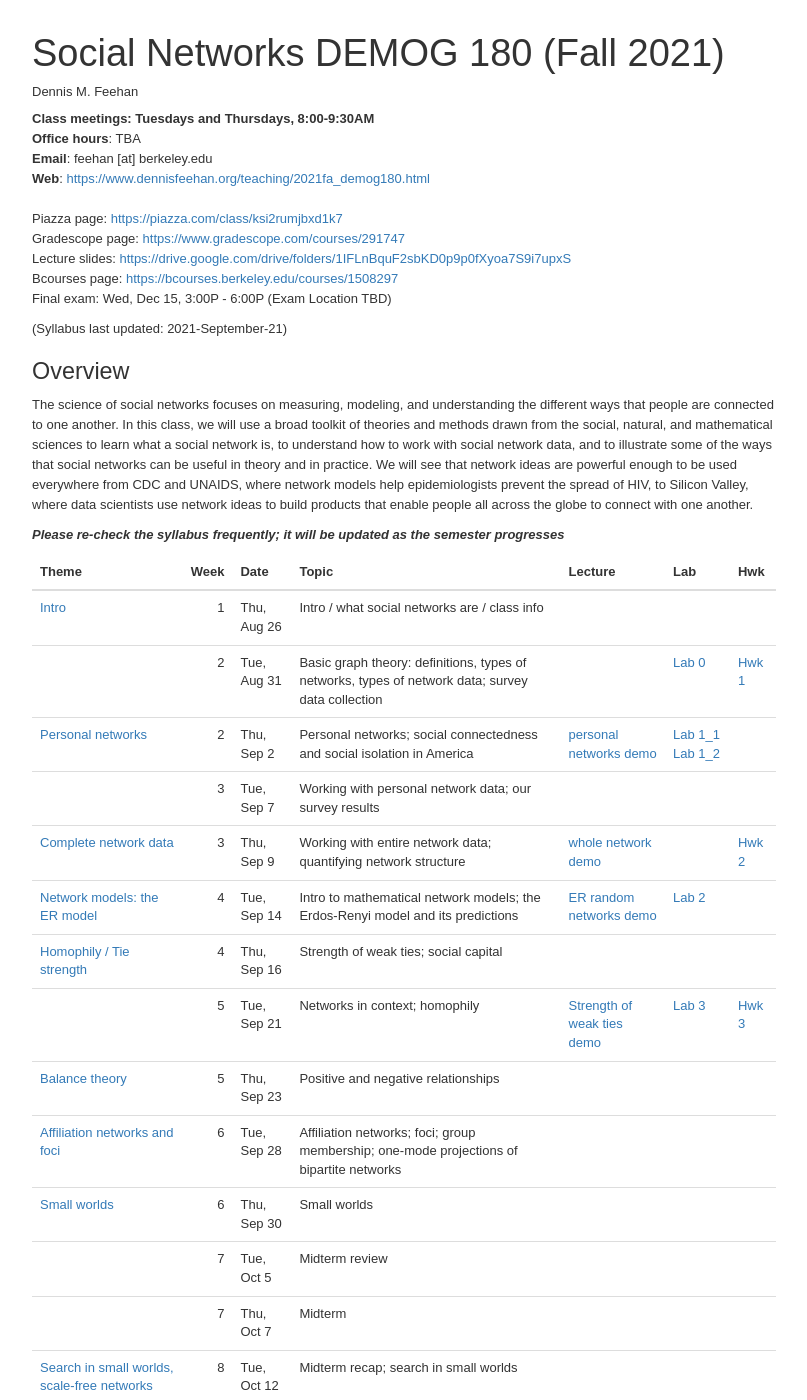
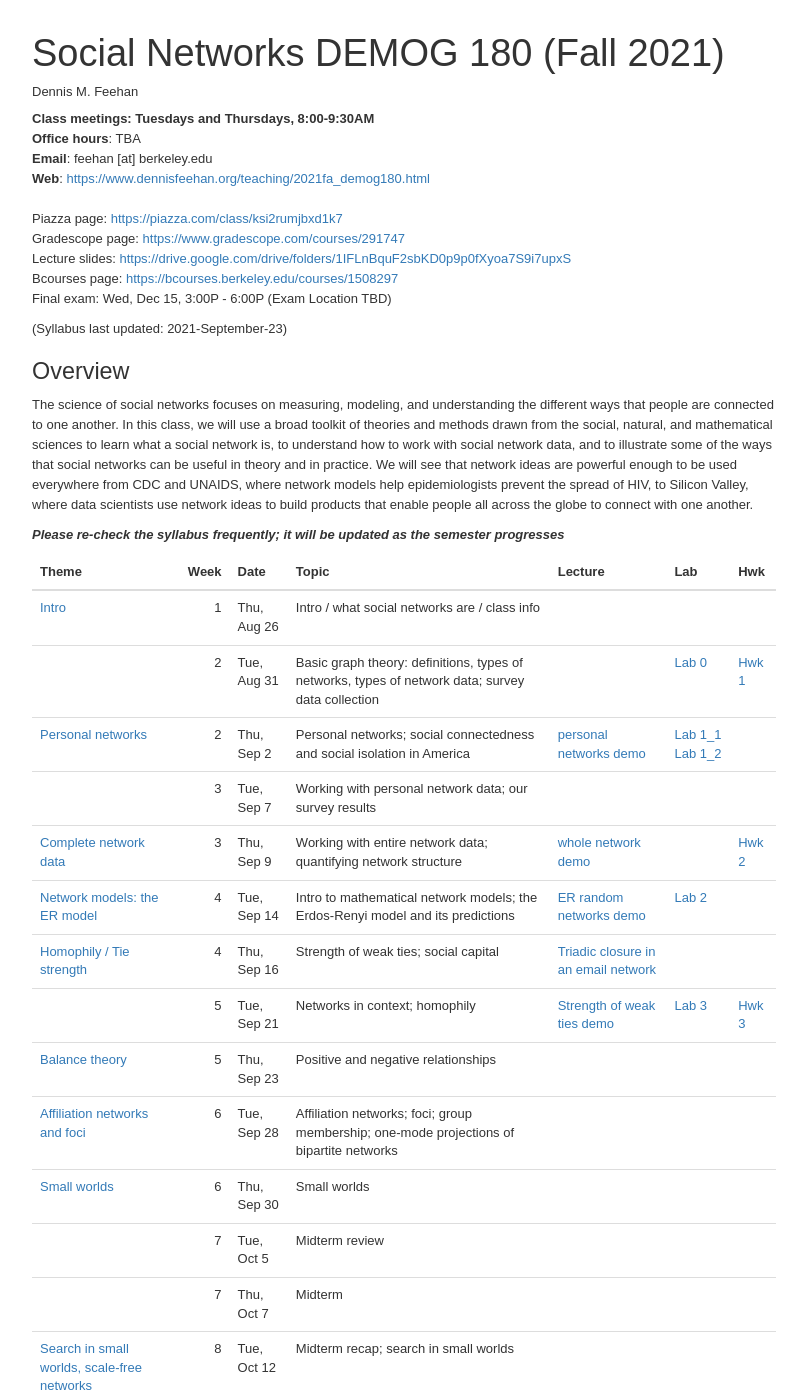
Before and after one commit to dfeehan/dfeehan.github.io, a Jekyll site: the page teaching/2021fa_demog180.html, which Jekyll copies as it is, in a window 1280 px wide and 1400 px high. Shown: the whole window, without its empty margins (236-1043 px from the left). Built offline with Jekyll 4.4.1, drawn with Linux system fonts in a browser that asks for light colours.

Commit message:
triadic closure lecture demo

```diff
--- a/teaching/2021fa_demog180.html
+++ b/teaching/2021fa_demog180.html
@@ -194,7 +194,7 @@
 Gradescope page: <a href="https://www.gradescope.com/courses/291747">https://www.gradescope.com/courses/291747</a><br />
 Lecture slides: <a href="https://drive.google.com/drive/folders/1IFLnBquF2sbKD0p9p0fXyoa7S9i7upxS">https://drive.google.com/drive/folders/1IFLnBquF2sbKD0p9p0fXyoa7S9i7upxS</a><br />
 Bcourses page: <a href="https://bcourses.berkeley.edu/courses/1508297">https://bcourses.berkeley.edu/courses/1508297</a> <BR> Final exam: Wed, Dec 15, 3:00P - 6:00P (Exam Location TBD) <BR></p>
-<p>(Syllabus last updated: 2021-September-21)</p>
+<p>(Syllabus last updated: 2021-September-23)</p>
 <div id="overview" class="section level2">
 <h2>Overview</h2>
 <p>The science of social networks focuses on measuring, modeling, and understanding the different ways that people are connected to one another. In this class, we will use a broad toolkit of theories and methods drawn from the social, natural, and mathematical sciences to learn what a social network is, to understand how to work with social network data, and to illustrate some of the ways that social networks can be useful in theory and in practice. We will see that network ideas are powerful enough to be used everywhere from CDC and UNAIDS, where network models help epidemiologists prevent the spread of HIV, to Silicon Valley, where data scientists use network ideas to build products that enable people all across the globe to connect with one another.</p>
@@ -366,6 +366,7 @@
 Strength of weak ties; social capital
 </td>
 <td style="text-align:left;">
+<a href="https://datahub.berkeley.edu/hub/user-redirect/git-pull?repo=https%3A%2F%2Fgithub.com%2Fdfeehan%2Fdemog180-fa2021&amp;urlpath=tree%2Fdemog180-fa2021%2Flecture%2F05_triadic_closure%2Femail-eu-core.ipynb&amp;branch=main">Triadic closure in an email network</a>
 </td>
 <td style="text-align:left;">
 </td>
```
